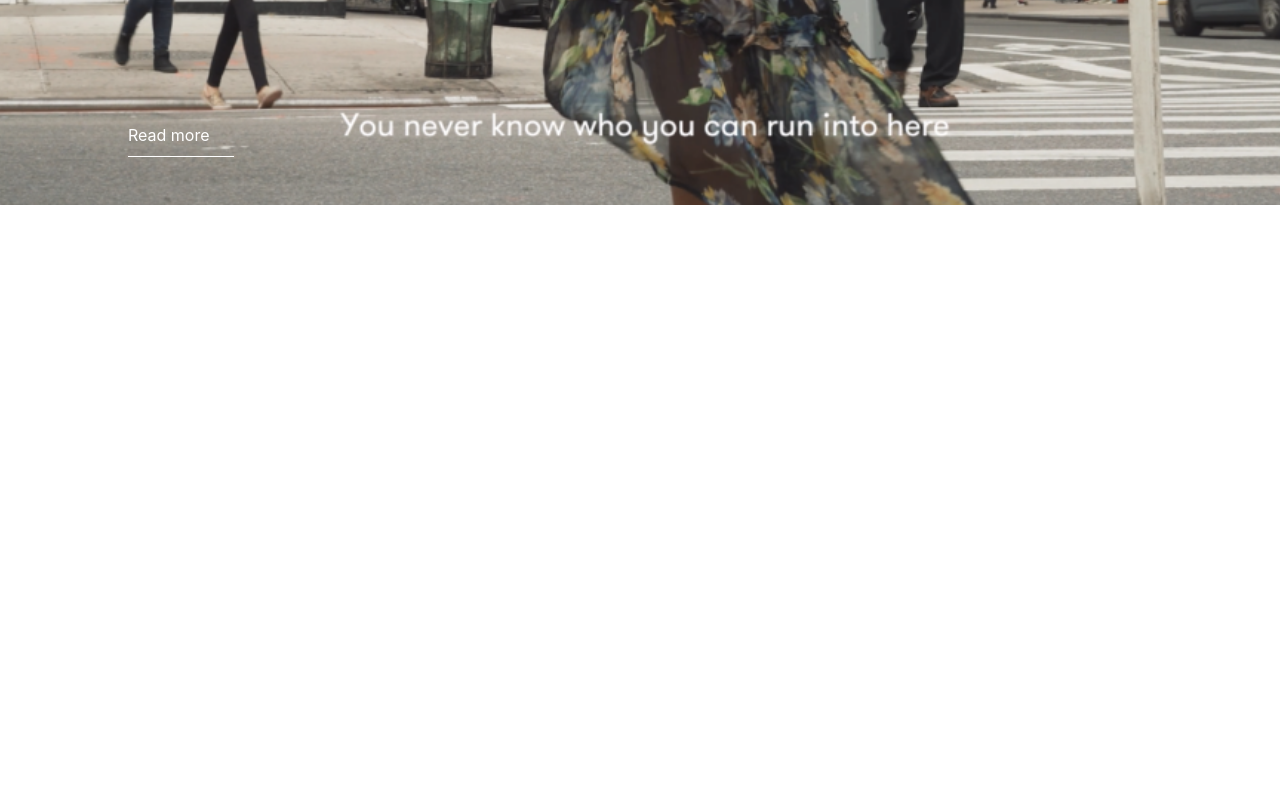
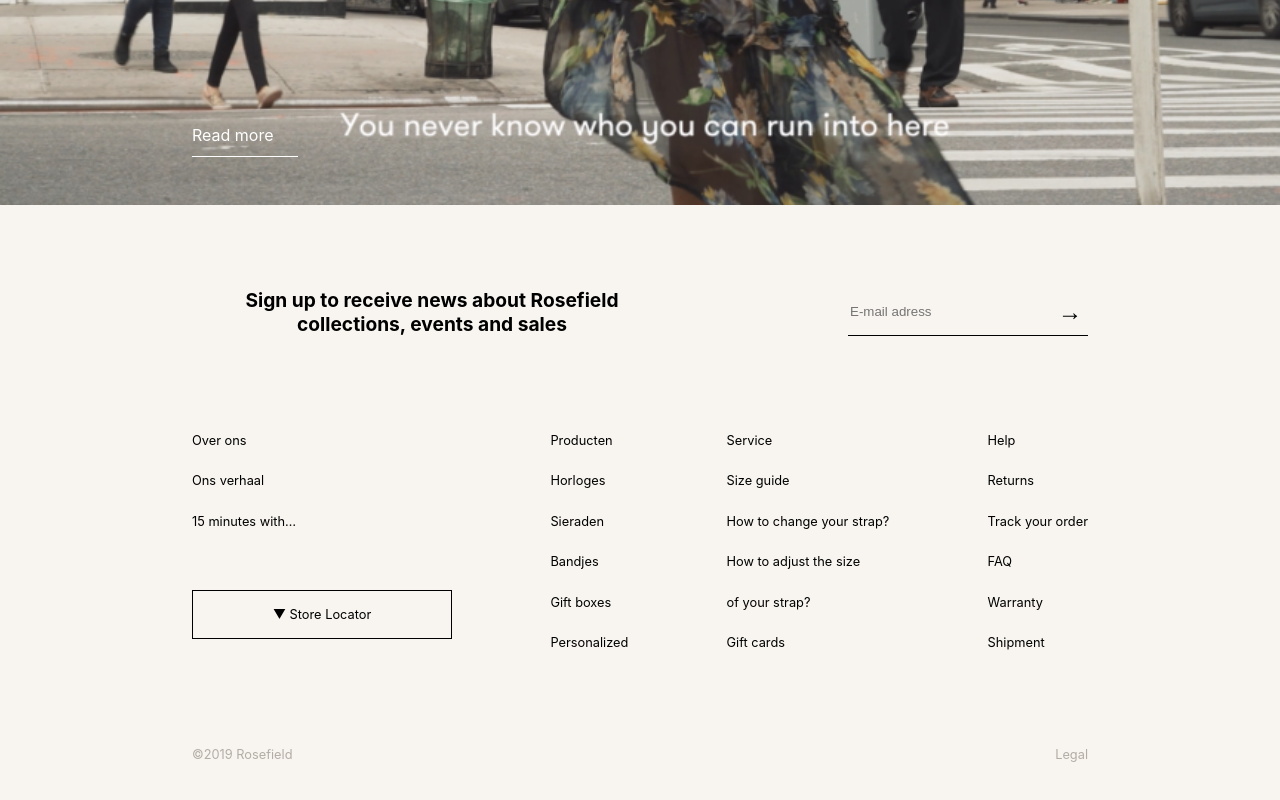
Before and after one commit to MarioSilvaPrada/rosefield_website, a React (Create React App) app: page / in a window 1280 px wide. Shown: the part 2781-3581 px from the top of the page. Before the commit the page ends 2986 px from the top, so only its background shows below. Built offline with nearby package versions, Linux system fonts and the light colour scheme.

Commit message:
updating

```diff
--- a/src/components/Footer.jsx
+++ b/src/components/Footer.jsx
@@ -1,14 +1,129 @@
 import React from "react";
 import styled from "styled-components";
 
+import { SOFT_GREY, GREY } from "../config/styles";
+
 const StyledFooter = styled.div`
+  background: ${SOFT_GREY};
 
-`
+  .container {
+    margin: 0 12rem;
+    display: flex;
+    flex-direction: column;
+    justify-content: space-evenly;
+    height: 40rem;
+
+  }
+  .signup-form {
+    border-bottom: 1px solid black;
+    width: 15rem;
+    display: flex;
+    justify-content: space-between;
+  }
+
+  .signup {
+    display: flex;
+    justify-content: space-between;
+  }
+
+  .signup-text {
+      font-size: 1.2rem;
+      font-weight: bold;
+      width: 30rem;
+      display: flex;
+      align-items: flex-start;
+
+  }
+
+  .signup input {
+    border: 0;
+    outline: 0;
+    background: transparent;
+  }
+
+  .signup input[type="submit"] {
+    font-size: 1.5rem;
+  }
+
+  .signup input[type="submit"]:hover {
+    cursor: pointer;
+  }
+
+  .contents {
+    display: flex;
+    justify-content: space-between;
+    font-size: 0.8rem;
+  }
+
+  .contents-column {
+    display: flex;
+    flex-direction: column;
+    align-items: flex-start;
+  }
+
+  .store-locator {
+    border: 1px solid black;
+    padding: 1rem 5rem;
+    margin-top: 3rem;
+  }
+  .rights {
+    display: flex;
+    justify-content: space-between;
+    color: ${GREY};
+    font-size: 0.8rem;
+  }
+`;
 
 const Footer = () => (
-    <StyledFooter>
-
-    </StyledFooter>
+  <StyledFooter>
+    <div className="container">
+      <div className="signup">
+        <span className="signup-text">
+          Sign up to receive news about Rosefield collections, events and sales
+        </span>
+        <div className="signup-form">
+          <input type="text" placeholder="E-mail adress" />
+          <input type="submit" value="→" />
+        </div>
+      </div>
+      <div className="contents">
+        <div className="contents-column">
+          <p>Over ons</p>
+          <p>Ons verhaal</p>
+          <p>15 minutes with…</p>
+          <div className="store-locator"> ▼ Store Locator </div>
+        </div>
+        <div className="contents-column">
+          <p>Producten</p>
+          <p>Horloges</p>
+          <p>Sieraden</p>
+          <p>Bandjes</p>
+          <p>Gift boxes</p>
+          <p>Personalized</p>
+        </div>
+        <div className="contents-column">
+          <p>Service</p>
+          <p>Size guide</p>
+          <p>How to change your strap?</p>
+          <p>How to adjust the size</p>
+          <p>of your strap?</p>
+          <p>Gift cards</p>
+        </div>
+        <div className="contents-column">
+          <p>Help</p>
+          <p>Returns</p>
+          <p>Track your order</p>
+          <p>FAQ</p>
+          <p>Warranty</p>
+          <p>Shipment</p>
+        </div>
+      </div>
+      <div className="rights">
+        <span>©2019 Rosefield</span>
+        <span>Legal</span>
+      </div>
+    </div>
+  </StyledFooter>
 );
 
 export default Footer;
--- a/src/components/ShopItem.jsx
+++ b/src/components/ShopItem.jsx
@@ -39,7 +39,7 @@ const ShopItem = props => (
   <StyledShopItem>
   <div className="item-price">
     <span>{props.description}</span>
-    <span>{props.price}€</span>
+    <span>€ {props.price}</span>
   </div>
     <img alt="item" src={props.img} />
     <h2>Shop all {props.msg}</h2>
--- a/src/components/Video.jsx
+++ b/src/components/Video.jsx
@@ -21,8 +21,9 @@ const StyledVideo = styled.div`
     align-items: flex-end;
     border-bottom: 1px solid white;
     padding: 0 1.5rem 0.7rem 0;
-    margin-left: 8rem;
+    margin-left: 12rem;
     margin-bottom: 3rem;
+
   }
 
   .person {
@@ -30,7 +31,7 @@ const StyledVideo = styled.div`
     flex-direction: column;
     color: white;
     align-self: flex-start;
-    margin-left: 8rem;
+    margin-left: 12rem;
     flex: 1;
     margin-top: 3rem;
   }
--- a/src/config/styles.js
+++ b/src/config/styles.js
@@ -3,3 +3,7 @@ export const ORANGE = '#d08e6f';
 export const DARK_ORANGE = '#F05344';
 
 export const SOFT_BROWN = '#E4B78B';
+
+export const SOFT_GREY = '#F8F5F0';
+
+export const GREY = '#B2ADA5';
```
